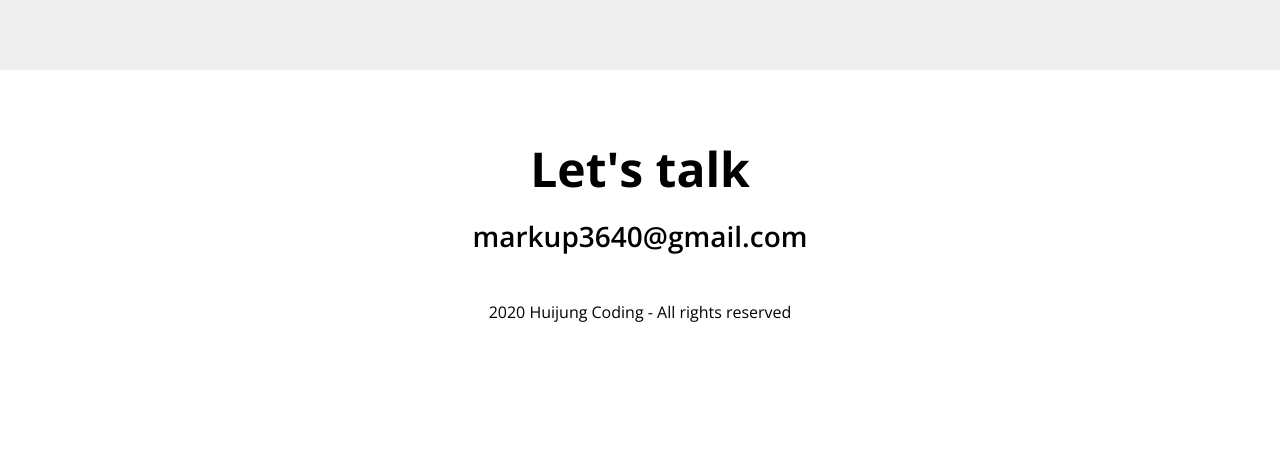
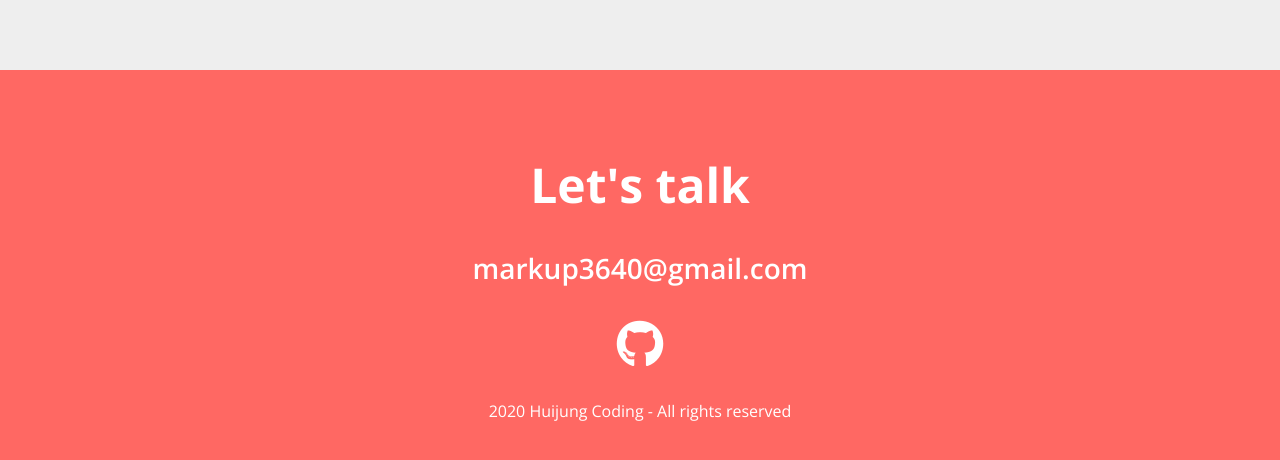
Before and after one commit to HuijungYoon/Portfolio, a plain HTML site: page index.html in a window 1280 px wide. Shown: the part 3697-4157 px from the top of the page. Before the commit the page ends 4086 px from the top, so only its background shows below. Drawn offline with nearby package versions, Linux system fonts and the light colour scheme.

Commit message:
CSS:contact

```diff
--- a/style.css
+++ b/style.css
@@ -418,3 +418,27 @@ h3 {
 .testimonial__speech-bubble a {
   color: var(--color-dark-pink);
 }
+/* Contact */
+#contact {
+  background-color: var(--color-dark-pink);
+}
+
+.contact__title,
+.contact__email,
+.contact__rights {
+  color: var(--color-white);
+}
+
+.contact__title {
+  margin: 32px 0;
+}
+.contact__links {
+  font-size: var(--font-large);
+  margin: 24px 0;
+  transition: all var(--animation-duration) ease-in;
+}
+
+.contact__links i:hover {
+  transform: scale(1.1);
+  color: var(--color-yellow);
+}
```
